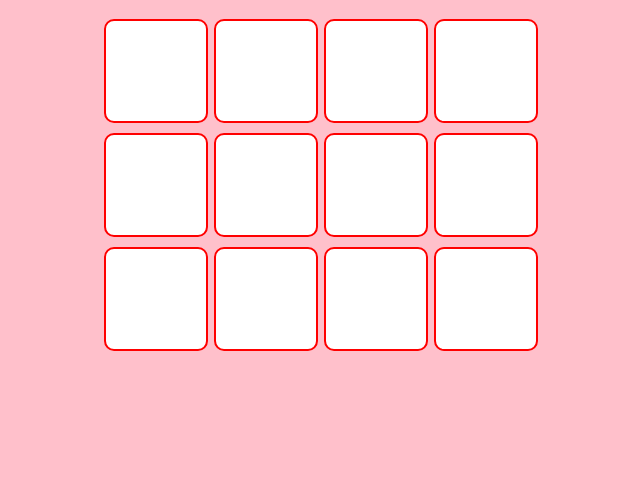
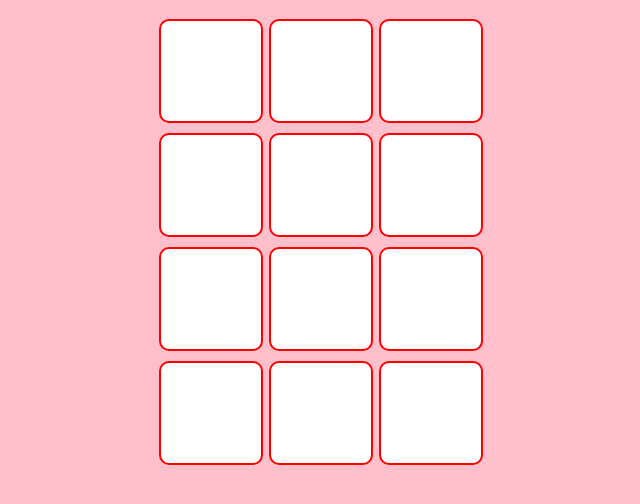
Before and after one commit to BorisMario1994/bday, a plain HTML site: page index.html in a window 1280 px wide. Shown: the part 62-566 px from the top of the page, without its empty margins (321-961 px from the left). Drawn offline with Linux system fonts and the light colour scheme.

Commit message:
Update index.html

```diff
--- a/index.html
+++ b/index.html
@@ -12,7 +12,7 @@
         }
         .game-container {
             display: grid;
-            grid-template-columns: repeat(4, 100px);
+            grid-template-columns: repeat(3, 100px);
             gap: 10px;
             justify-content: center;
             margin: 20px auto;
```
